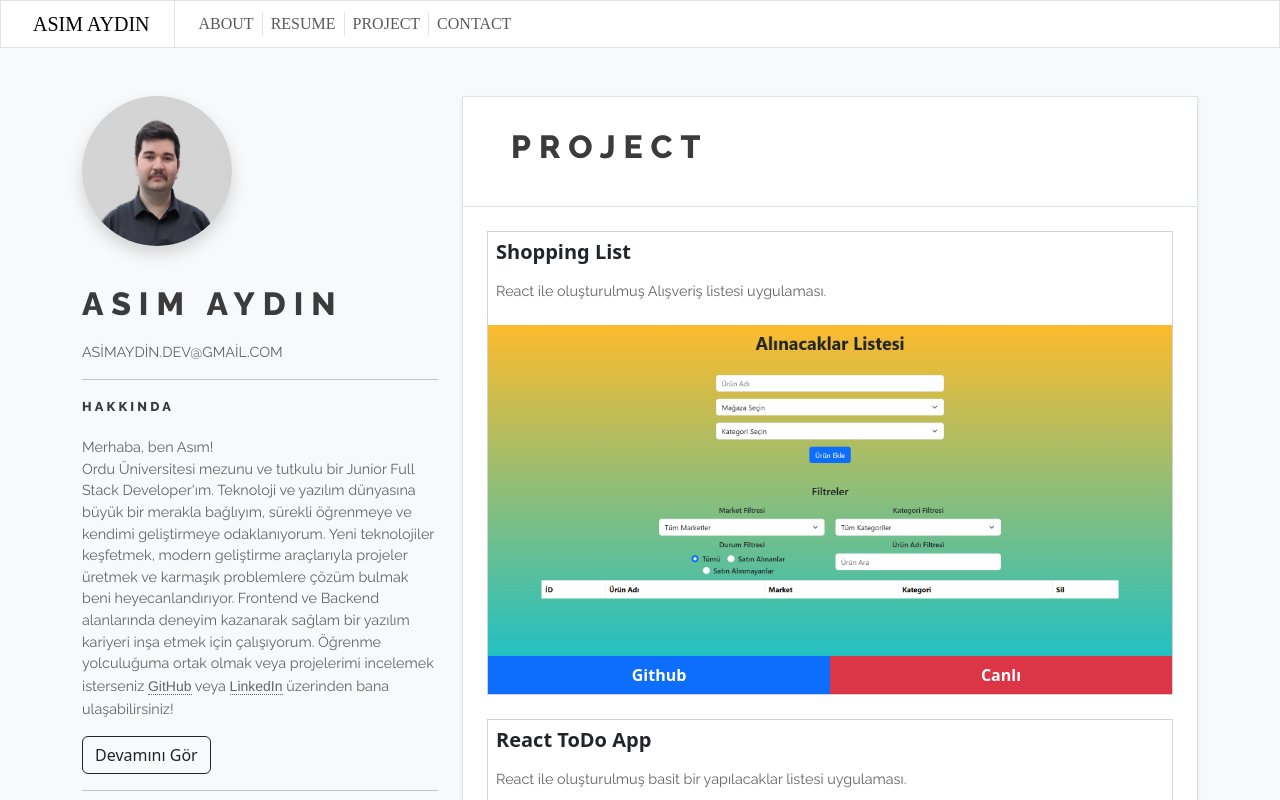
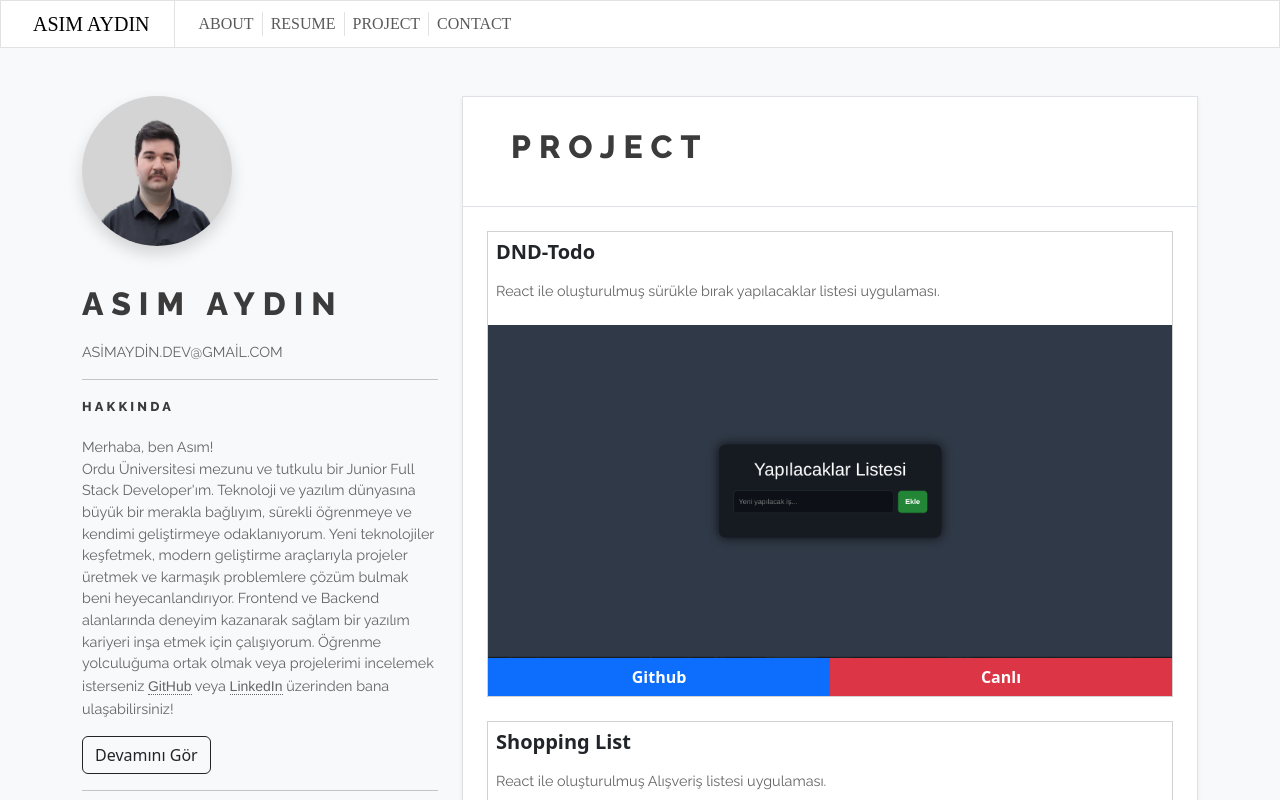
Before and after one commit to asmaydn28/react-website, a React (Vite) app: page /Project in a window 1280 px wide. Shown: the top 800 px of the page. Built offline with nearby package versions, Linux system fonts and the light colour scheme.

Commit message:
new project

```diff
--- a/src/sections/Project/CardsProject.jsx
+++ b/src/sections/Project/CardsProject.jsx
@@ -3,6 +3,14 @@ import ProjectCard from "./Card";
 function CardsProject() {
   return (
     <>
+      <ProjectCard
+        title={"DND-Todo"}
+        text={"React ile oluşturulmuş sürükle bırak yapılacaklar listesi uygulaması."}
+        img={"/img/17.png"}
+        github={"https://github.com/asmaydn28/DnD-Todo"}
+        netlify={"https://asimaydin17.netlify.app/"}
+      />
+
       <ProjectCard
         title={"Shopping List"}
         text={"React ile oluşturulmuş Alışveriş listesi uygulaması."}
```
Also changed, not shown: public/img/17.png (added).
